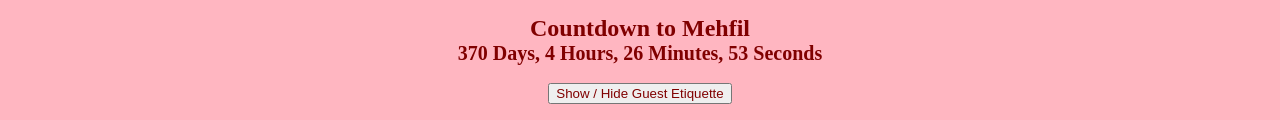
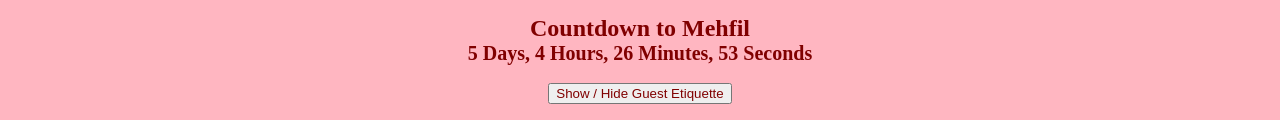
Before and after one commit to fatima-noor07/mehfil-event-invitaion, a plain HTML site: page details.html in a window 1280 px wide. Shown: the part 382-502 px from the top of the page. Drawn offline with Linux system fonts and the light colour scheme.

Commit message:
fixed the year

```diff
--- a/details.html
+++ b/details.html
@@ -91,7 +91,7 @@
 
   <script>
     // 1. Live Countdown Timer to 20th November, 2027 at 18:00
-    const eventDate = new Date("November 20, 2027 18:00:00").getTime();
+    const eventDate = new Date("November 20, 2026 18:00:00").getTime();
 
     const timer = setInterval(function() {
       const now = new Date().getTime();
```
